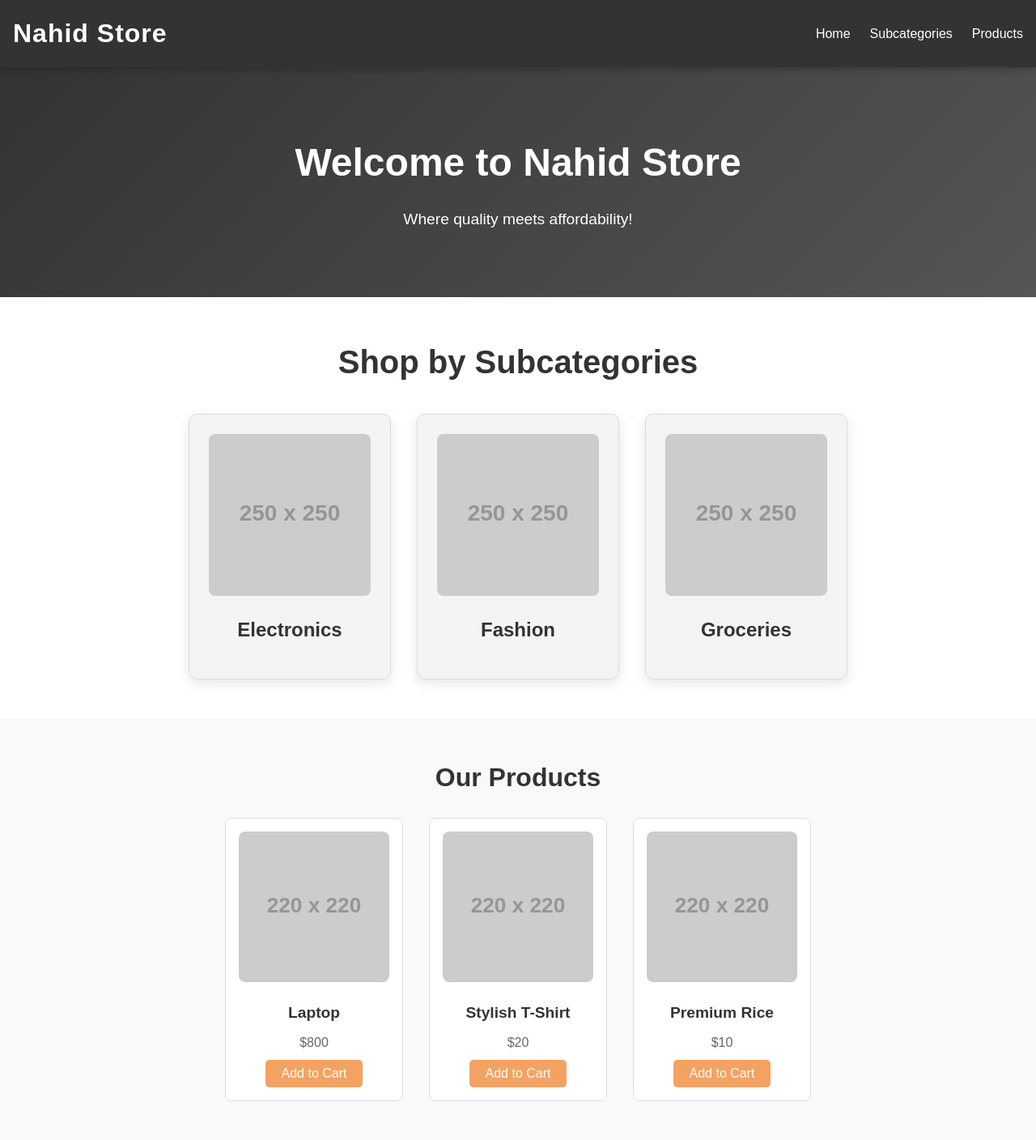
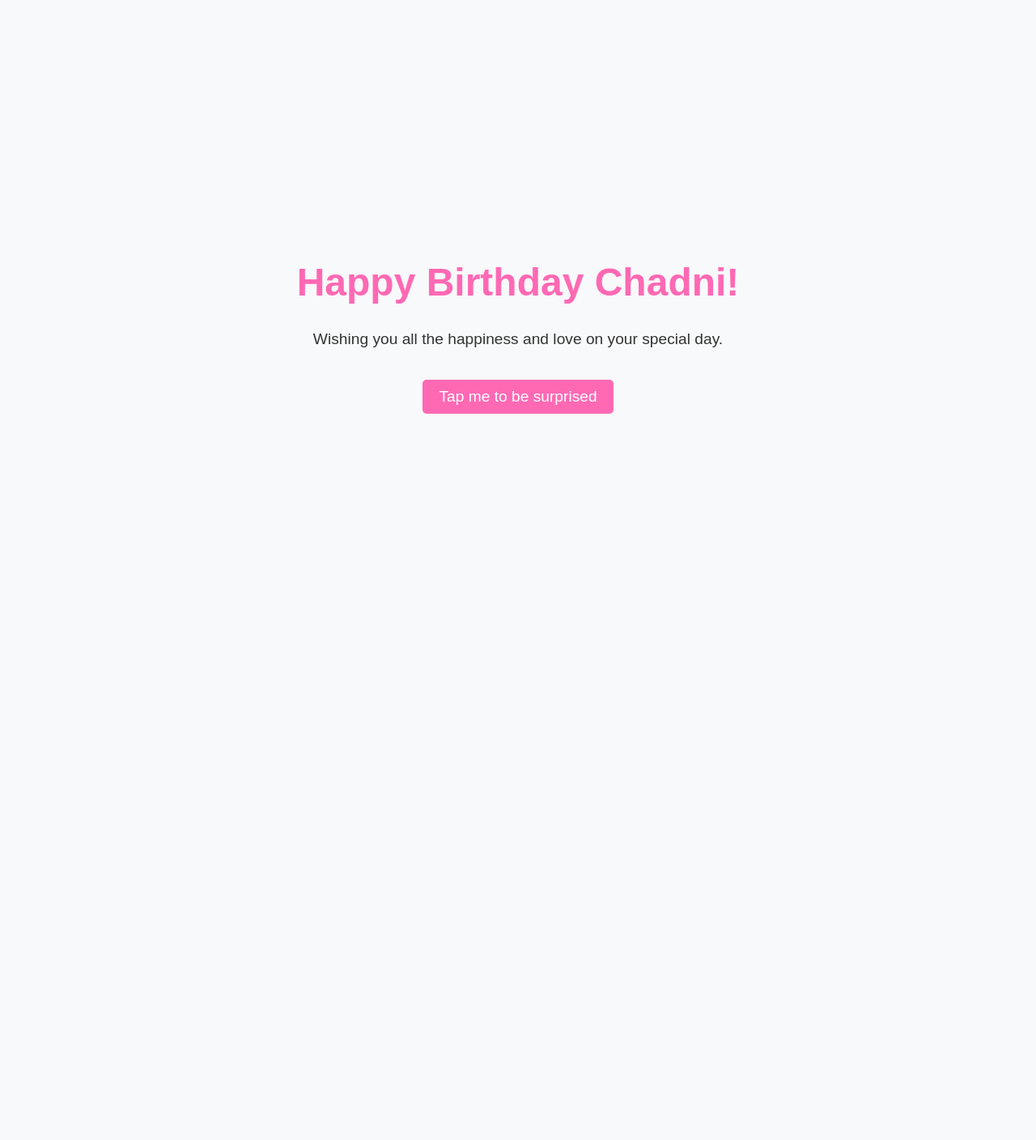
Before and after one commit to codesbynobita/Nobita, a plain HTML site: page index.html in a window 1280 px wide. Shown: the whole page at 81% size. After the commit the page ends 800 px from the top, so only its background shows below. Drawn offline with Linux system fonts and the light colour scheme; placeholder pictures from the web are drawn by us.

Commit message:
Update index.html

```diff
--- a/index.html
+++ b/index.html
@@ -3,83 +3,59 @@
 <head>
   <meta charset="UTF-8">
   <meta name="viewport" content="width=device-width, initial-scale=1.0">
-  <title>Nahid Store</title>
+  <title>Happy Birthday</title>
   <style>
-    /* General Reset and Styling */
-    * {
+    body {
+      font-family: Arial, sans-serif;
+      background-color: #f8f9fa;
       margin: 0;
       padding: 0;
-      box-sizing: border-box;
+      display: flex;
+      justify-content: center;
+      align-items: center;
+      height: 100vh;
+      overflow: hidden;
     }
 
-    body {
-      font-family: 'Arial', sans-serif;
-      line-height: 1.6;
-      background-color: #f8f9fa;
-      color: #333;
-      overflow-x: hidden;
+    .container {
+      text-align: center;
     }
 
-    /* Header */
-    header {
-      background-color: #333;
-      color: #fff;
-      padding: 1rem;
-      display: flex;
-      justify-content: space-between;
-      align-items: center;
-      position: sticky;
-      top: 0;
-      z-index: 1000;
-      box-shadow: 0 4px 8px rgba(0, 0, 0, 0.2);
-    }
-
-    header .logo {
-      font-size: 2rem;
-      font-weight: bold;
-      letter-spacing: 1px;
-      transition: transform 0.3s ease;
-    }
-
-    header .logo:hover {
-      transform: scale(1.1);
-    }
-
-    nav ul {
-      list-style: none;
-      display: flex;
-      gap: 1.5rem;
-    }
-
-    nav ul li a {
-      color: #fff;
-      text-decoration: none;
-      font-size: 1rem;
-      transition: color 0.3s ease;
-    }
-
-    nav ul li a:hover {
-      color: #f4a261;
-    }
-
-    /* Hero Section */
-    .hero {
-      text-align: center;
-      padding: 5rem 1rem;
-      background: linear-gradient(135deg, #333, #555);
-      color: #fff;
-      background-size: cover;
-    }
-
-    .hero h1 {
+    h1 {
+      color: #ff69b4;
       font-size: 3rem;
-      margin-bottom: 1rem;
       animation: fadeIn 2s;
     }
 
-    .hero p {
+    p {
       font-size: 1.2rem;
-      animation: fadeIn 2.5s;
+      color: #333;
+      animation: fadeIn 3s;
+    }
+
+    .button {
+      margin-top: 20px;
+      padding: 10px 20px;
+      font-size: 1.2rem;
+      color: #fff;
+      background-color: #ff69b4;
+      border: none;
+      border-radius: 5px;
+      cursor: pointer;
+      transition: background-color 0.3s ease;
+    }
+
+    .button:hover {
+      background-color: #ff1493;
+    }
+
+    .hidden {
+      display: none;
+    }
+
+    .candles-balloons {
+      margin-top: 30px;
+      animation: float 3s infinite ease-in-out;
     }
 
     @keyframes fadeIn {
@@ -91,180 +67,74 @@
       }
     }
 
-    /* Subcategories Section */
-    .subcategories {
-      padding: 3rem 1rem;
-      background-color: #ffffff;
-      text-align: center;
+    @keyframes float {
+      0%, 100% {
+        transform: translateY(0);
+      }
+      50% {
+        transform: translateY(-10px);
+      }
     }
 
-    .subcategories h2 {
-      font-size: 2.5rem;
-      margin-bottom: 2rem;
-      color: #333;
+    .options {
+      margin-top: 20px;
+      animation: fadeIn 2s;
     }
 
-    .subcategory-grid {
-      display: flex;
-      justify-content: center;
-      gap: 2rem;
-      flex-wrap: wrap;
-    }
-
-    .subcategory {
-      border: 1px solid #ddd;
-      border-radius: 10px;
-      width: 250px;
-      padding: 1.5rem;
-      background-color: #f4f4f4;
-      text-align: center;
-      box-shadow: 0 5px 15px rgba(0, 0, 0, 0.1);
-      transition: transform 0.3s ease, box-shadow 0.3s ease;
-    }
-
-    .subcategory:hover {
-      transform: scale(1.05);
-      box-shadow: 0 10px 20px rgba(0, 0, 0, 0.2);
-    }
-
-    .subcategory img {
-      max-width: 100%;
-      border-radius: 8px;
-      margin-bottom: 1rem;
-    }
-
-    .subcategory h3 {
-      font-size: 1.5rem;
-      margin-bottom: 1rem;
-    }
-
-    /* Product Section */
-    .products {
-      padding: 3rem 1rem;
-      background-color: #f8f9fa;
-      text-align: center;
-    }
-
-    .products h2 {
-      font-size: 2rem;
-      margin-bottom: 1.5rem;
-    }
-
-    .product-grid {
-      display: flex;
-      justify-content: center;
-      gap: 2rem;
-      flex-wrap: wrap;
-    }
-
-    .product-card {
-      border: 1px solid #ddd;
-      padding: 1rem;
-      width: 220px;
-      text-align: center;
-      border-radius: 8px;
-      background-color: #fff;
-      transition: transform 0.3s ease, box-shadow 0.3s ease;
-    }
-
-    .product-card img {
-      max-width: 100%;
-      height: auto;
-      border-radius: 8px;
-      margin-bottom: 1rem;
-    }
-
-    .product-card h3 {
-      font-size: 1.2rem;
-      margin-bottom: 0.5rem;
-    }
-
-    .product-card p {
+    .option-button {
+      margin: 10px;
+      padding: 10px 15px;
       font-size: 1rem;
-      color: #666;
-    }
-
-    .product-card button {
-      margin-top: 0.5rem;
-      padding: 0.5rem 1.2rem;
+      color: #fff;
+      background-color: #4caf50;
       border: none;
-      background-color: #f4a261;
-      color: #fff;
-      font-size: 1rem;
+      border-radius: 5px;
       cursor: pointer;
-      border-radius: 5px;
       transition: background-color 0.3s ease;
     }
 
-    .product-card:hover {
-      transform: scale(1.05);
-      box-shadow: 0 6px 15px rgba(0, 0, 0, 0.2);
+    .option-button:hover {
+      background-color: #45a049;
     }
 
-    .product-card button:hover {
-      background-color: #e76f51;
+    .message {
+      font-size: 1.5rem;
+      color: #333;
+      margin-top: 20px;
+      animation: fadeIn 2s;
     }
   </style>
 </head>
 <body>
-  <header>
-    <div class="logo">Nahid Store</div>
-    <nav>
-      <ul>
-        <li><a href="#home">Home</a></li>
-        <li><a href="#subcategories">Subcategories</a></li>
-        <li><a href="#products">Products</a></li>
-      </ul>
-    </nav>
-  </header>
+  <div class="container">
+    <h1>Happy Birthday Chadni!</h1>
+    <p>Wishing you all the happiness and love on your special day.</p>
+    <button class="button" onclick="showSurprise()">Tap me to be surprised</button>
 
-  <main>
-    <section id="home" class="hero">
-      <h1>Welcome to Nahid Store</h1>
-      <p>Where quality meets affordability!</p>
-    </section>
+    <div id="surprise" class="hidden">
+      <div class="candles-balloons">
+        🎂🔥🎈🎈🎂🔥🎈🎈
+      </div>
+      <div class="options">
+        <p>Have you remembered me?</p>
+        <button class="option-button" onclick="showDreamMessage()">Yes</button>
+        <button class="option-button" onclick="alert('Oh no! Please try to remember.')">No</button>
+      </div>
+    </div>
 
-    <section id="subcategories" class="subcategories">
-      <h2>Shop by Subcategories</h2>
-      <div class="subcategory-grid">
-        <div class="subcategory">
-          <img src="https://via.placeholder.com/250?text=Electronics" alt="Electronics">
-          <h3>Electronics</h3>
-        </div>
-        <div class="subcategory">
-          <img src="https://via.placeholder.com/250?text=Fashion" alt="Fashion">
-          <h3>Fashion</h3>
-        </div>
-        <div class="subcategory">
-          <img src="https://via.placeholder.com/250?text=Groceries" alt="Groceries">
-          <h3>Groceries</h3>
-        </div>
-      </div>
-    </section>
+    <div id="dreamMessage" class="hidden">
+      <p class="message">In my dreams, you come, and I feel you from afar.</p>
+    </div>
+  </div>
 
-    <section id="products" class="products">
-      <h2>Our Products</h2>
-      <div class="product-grid">
-        <div class="product-card">
-          <img src="https://via.placeholder.com/220?text=Laptop" alt="Laptop">
-          <h3>Laptop</h3>
-          <p>$800</p>
-          <button>Add to Cart</button>
-        </div>
-        <div class="product-card">
-          <img src="https://via.placeholder.com/220?text=T-Shirt" alt="T-Shirt">
-          <h3>Stylish T-Shirt</h3>
-          <p>$20</p>
-          <button>Add to Cart</button>
-        </div>
-        <div class="product-card">
-          <img src="https://via.placeholder.com/220?text=Rice" alt="Rice">
-          <h3>Premium Rice</h3>
-          <p>$10</p>
-          <button>Add to Cart</button>
-        </div>
-      </div>
-    </section>
-  </main>
+  <script>
+    function showSurprise() {
+      document.getElementById('surprise').classList.remove('hidden');
+    }
+
+    function showDreamMessage() {
+      document.getElementById('dreamMessage').classList.remove('hidden');
+    }
+  </script>
 </body>
 </html>
```
